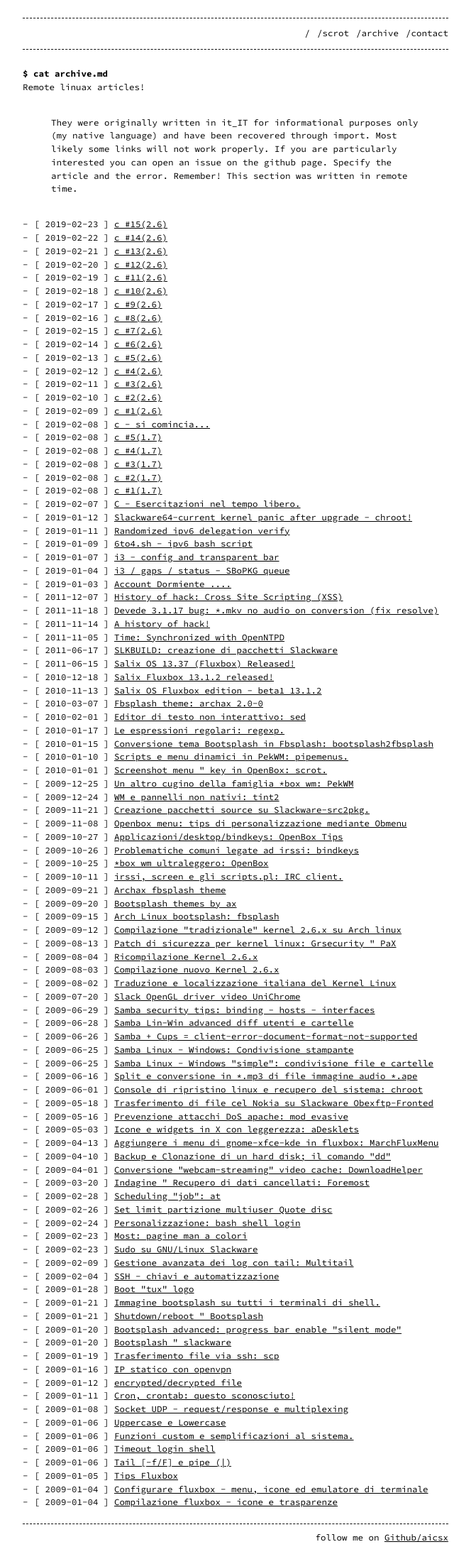
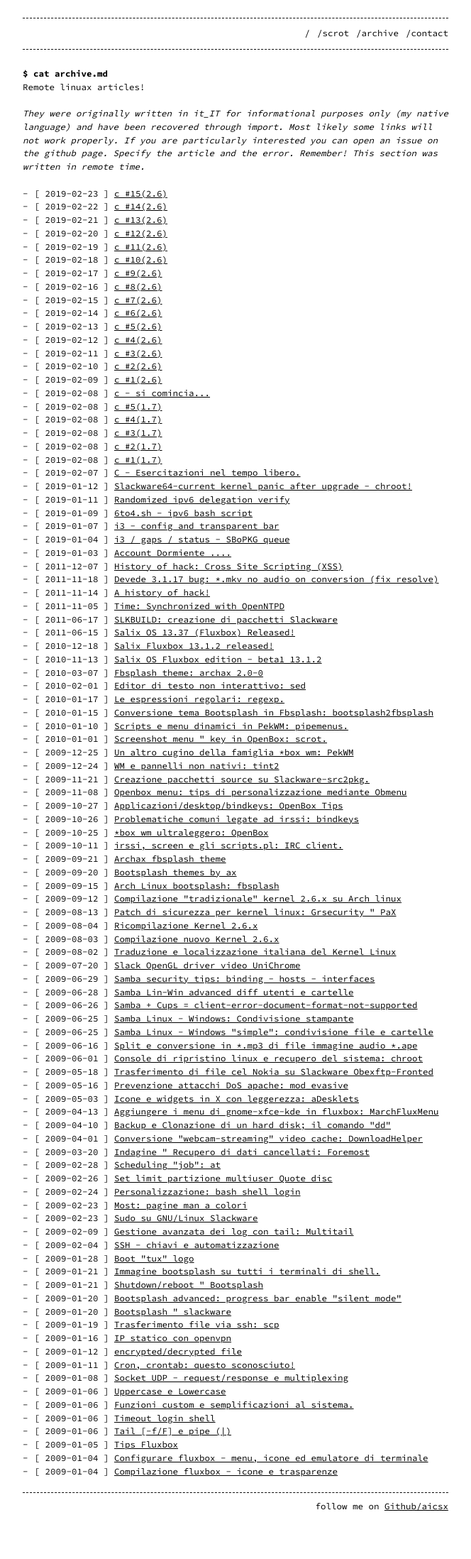
Before and after one commit to aicsx/ax, a Jekyll site: the page built from archive.md, in a window 1280 px wide. Shown: the whole page at 71% size, without its empty margins (308-972 px from the left). Built offline with Jekyll 4.4.1, drawn with Linux system fonts in a browser that asks for light colours; after the commit the page ends 2152 px from its top, so only the background shows below that.

```diff
--- a/archive.md
+++ b/archive.md
@@ -6,4 +6,4 @@ permalink: /archive
 ### $ cat archive.md
 Remote linuax articles!
 <p>&nbsp;</p>
-> They were originally written in it_IT for informational purposes only (my native language) and have been recovered through import. Most likely some links will not work properly. If you are particularly interested you can open an issue on the github page. Specify the article and the error. Remember! This section was written in remote time.
+*They were originally written in it_IT for informational purposes only (my native language) and have been recovered through import. Most likely some links will not work properly. If you are particularly interested you can open an issue on the github page. Specify the article and the error. Remember! This section was written in remote time.*
```
